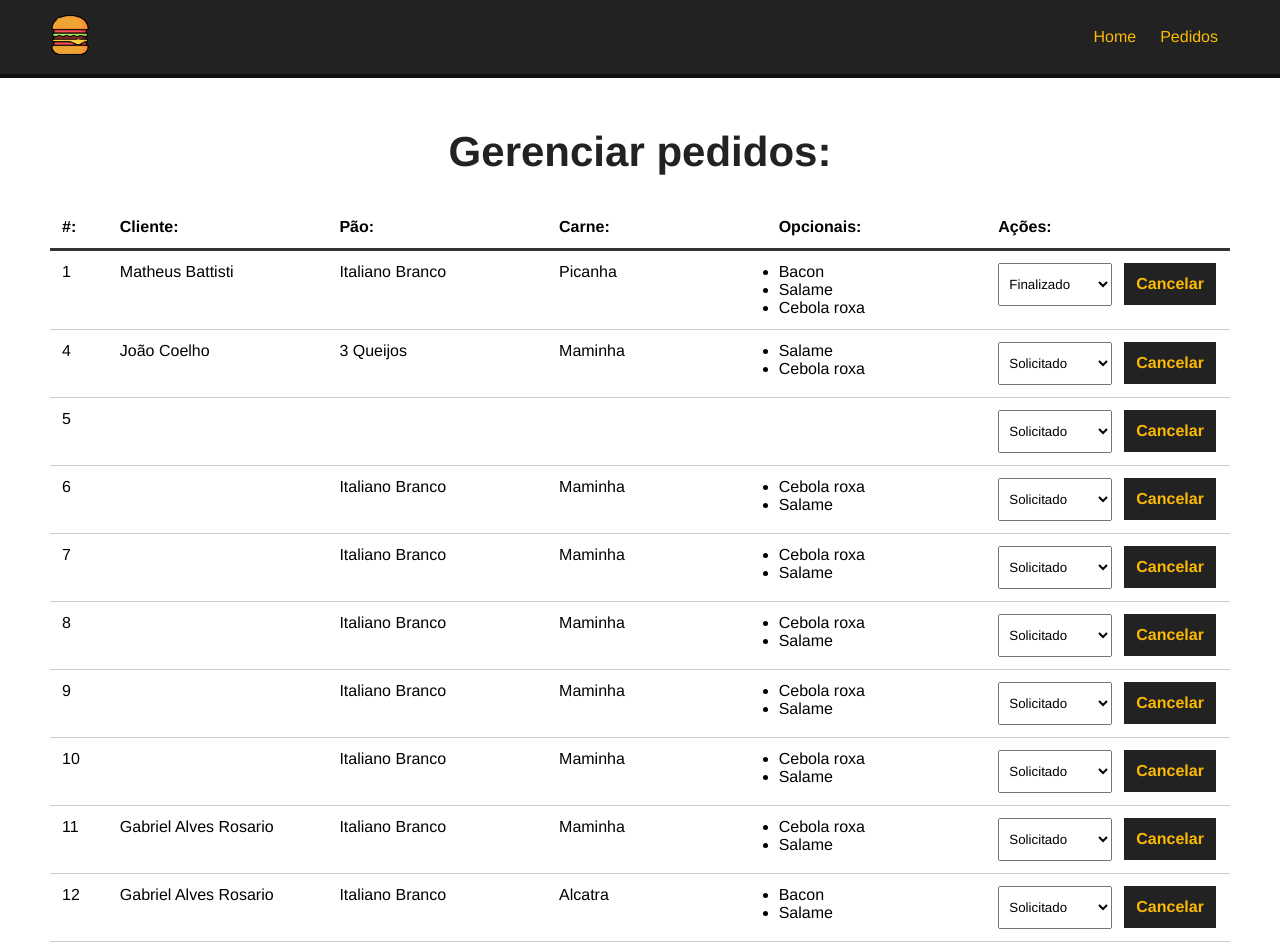
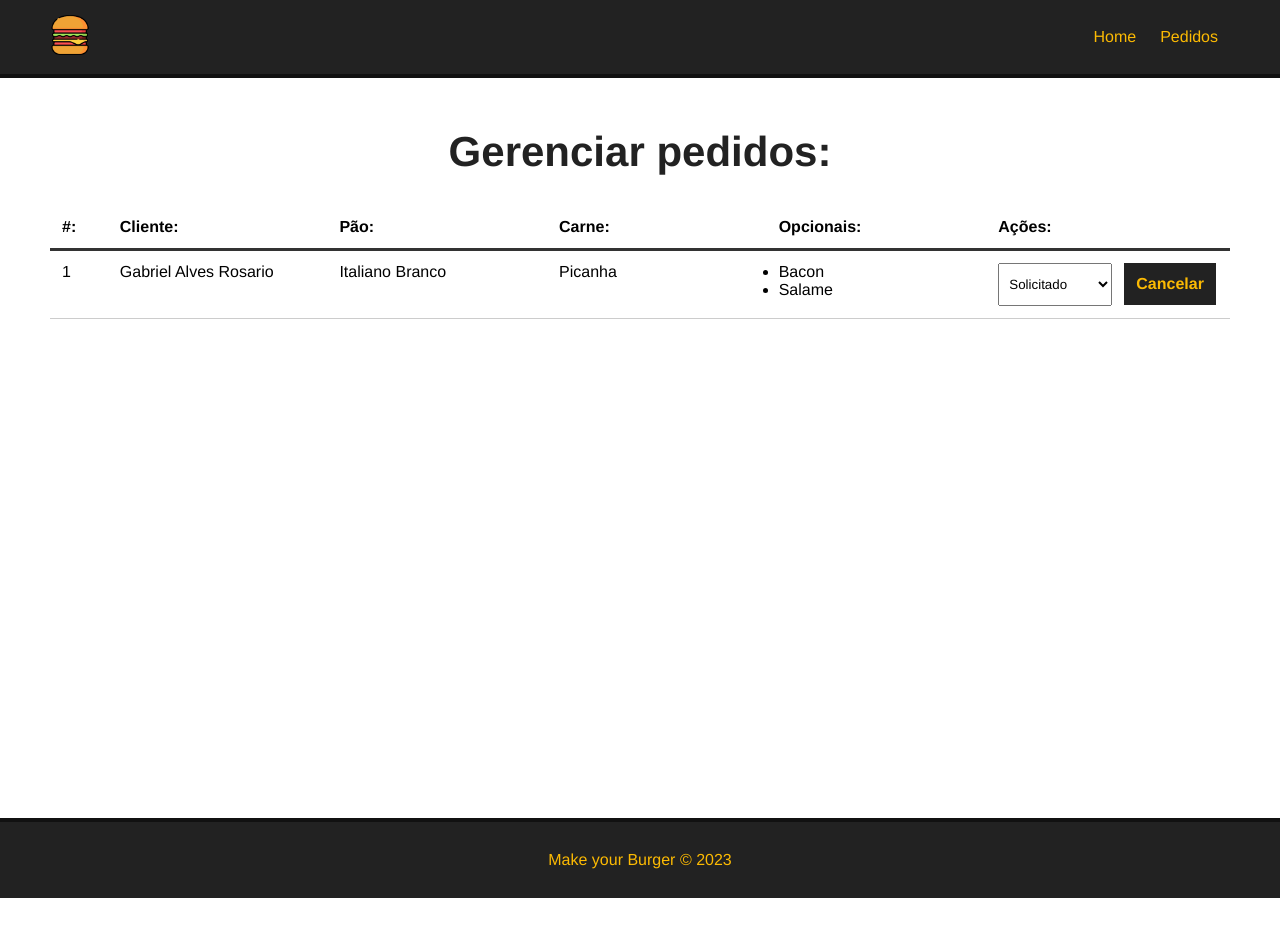
Before and after one commit to alv3sg/contacto-challenger, a Vue app: page /orders in a window 1280 px wide. Shown: the top 952 px of the page. After the commit the page ends 898 px from the top, so only its background shows below. Built offline with nearby package versions, Linux system fonts and the light colour scheme; data requests are answered from the project's data file.

Commit message:
delete burger

```diff
--- a/db/db.json
+++ b/db/db.json
@@ -79,144 +79,15 @@
   ],
   "burgers": [
     {
-      "nome": "Matheus Battisti",
+      "nome": "Gabriel Alves Rosario",
       "carne": "Picanha",
-      "pao": "Italiano Branco",
-      "opcionais": [
-        "Bacon",
-        "Salame",
-        "Cebola roxa"
-      ],
-      "status": "Finalizado",
-      "id": 1
-    },
-    {
-      "nome": "João Coelho",
-      "carne": "Maminha",
-      "pao": "3 Queijos",
-      "opcionais": [
-        "Salame",
-        "Cebola roxa"
-      ],
-      "status": "Solicitado",
-      "id": 4
-    },
-    {
-      "nome": null,
-      "carne": null,
-      "pao": null,
-      "opcionais": [],
-      "status": "Solicitado",
-      "id": 5
-    },
-    {
-      "nome": null,
-      "carne": "Maminha",
-      "pao": "Italiano Branco",
-      "opcionais": [
-        "Cebola roxa",
-        "Salame"
-      ],
-      "status": "Solicitado",
-      "id": 6
-    },
-    {
-      "nome": null,
-      "carne": "Maminha",
-      "pao": "Italiano Branco",
-      "opcionais": [
-        "Cebola roxa",
-        "Salame"
-      ],
-      "status": "Solicitado",
-      "id": 7
-    },
-    {
-      "nome": null,
-      "carne": "Maminha",
-      "pao": "Italiano Branco",
-      "opcionais": [
-        "Cebola roxa",
-        "Salame"
-      ],
-      "status": "Solicitado",
-      "id": 8
-    },
-    {
-      "nome": null,
-      "carne": "Maminha",
-      "pao": "Italiano Branco",
-      "opcionais": [
-        "Cebola roxa",
-        "Salame"
-      ],
-      "status": "Solicitado",
-      "id": 9
-    },
-    {
-      "nome": null,
-      "carne": "Maminha",
-      "pao": "Italiano Branco",
-      "opcionais": [
-        "Cebola roxa",
-        "Salame"
-      ],
-      "status": "Solicitado",
-      "id": 10
-    },
-    {
-      "nome": "Gabriel Alves Rosario",
-      "carne": "Maminha",
-      "pao": "Italiano Branco",
-      "opcionais": [
-        "Cebola roxa",
-        "Salame"
-      ],
-      "status": "Solicitado",
-      "id": 11
-    },
-    {
-      "nome": "Gabriel Alves Rosario",
-      "carne": "Alcatra",
       "pao": "Italiano Branco",
       "opcionais": [
         "Bacon",
         "Salame"
       ],
       "status": "Solicitado",
-      "id": 12
-    },
-    {
-      "nome": "Gabriel Alves Rosario",
-      "carne": "Alcatra",
-      "pao": "Italiano Branco",
-      "opcionais": [
-        "Bacon",
-        "Salame"
-      ],
-      "status": "Solicitado",
-      "id": 13
-    },
-    {
-      "nome": "Gabriel Alves Rosario",
-      "carne": "Picanha",
-      "pao": "3 Queijos",
-      "opcionais": [
-        "Bacon",
-        "Salame"
-      ],
-      "status": "Solicitado",
-      "id": 14
-    },
-    {
-      "nome": "sara",
-      "carne": "Maminha",
-      "pao": "Integral",
-      "opcionais": [
-        "Bacon"
-      ],
-      "status": "Solicitado",
-      "id": 15
+      "id": 1
     }
   ]
 }
--- a/src/components/Dashboard.vue
+++ b/src/components/Dashboard.vue
@@ -28,7 +28,7 @@
             </option>
             <option value="s.tipo" v-for="s in status" :key="s.id" :selected="burger.status == s.tipo">{{ s.tipo }}</option>
           </select>
-          <button class="delete-btn" >Cancelar</button>
+          <button class="delete-btn" @click="deleteBurger(burger.id)">Cancelar</button>
         </div>
       </div>
     </div>
@@ -59,6 +59,13 @@
             const data = await req.json()
 
             this.status = data
+        },
+        async deleteBurger(id){
+            const req = await fetch(`http://localhost:3000/burgers/${id}`, {
+                method: "DELETE"
+            })
+            const res = await req.json()
+            this.getPedidos()
         }
     },
     mounted(){
```
